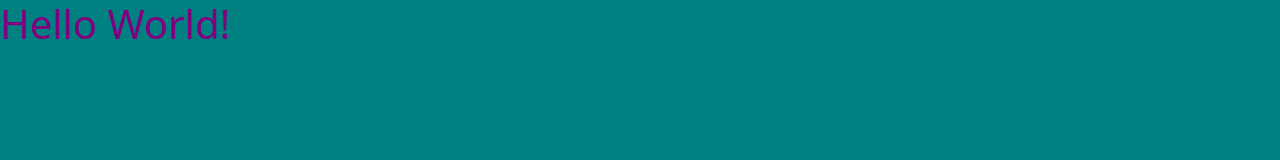
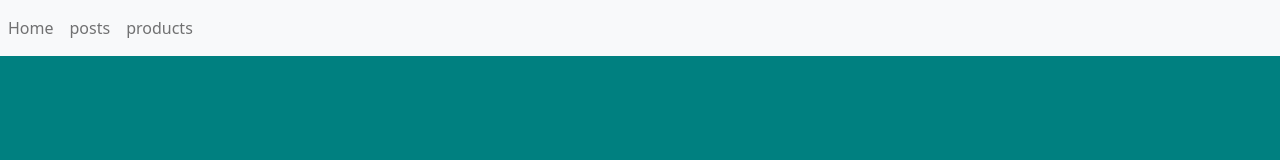
Before and after one commit to Wusinho/Restaurant-JS, a website built with webpack: page src/index.html in a window 1280 px wide. Built offline with nearby package versions, Linux system fonts and the light colour scheme.

Commit message:
Added index DOM

```diff
--- a/src/index.html
+++ b/src/index.html
@@ -4,9 +4,16 @@
     <meta charset="UTF-8" />
     <meta http-equiv="X-UA-Compatible" content="IE=edge" />
     <meta name="viewport" content="width=device-width, initial-scale=1.0" />
-    <title>Restaurant JS</title>
+    <title>Document</title>
   </head>
   <body>
-    <h1>Hello World!</h1>
+    <nav class="navbar navbar-expand-lg navbar-light bg-light">
+      <div class="navbar-nav">
+        <a class="nav-link" href="#/">Home </a>
+        <a class="nav-link" href="#/posts">posts</a>
+        <a class="nav-link" href="#/products">products</a>
+      </div>
+    </nav>
+    <section id="root"></section>
   </body>
 </html>
```
